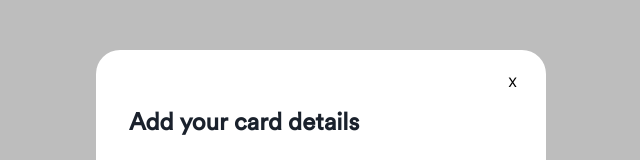
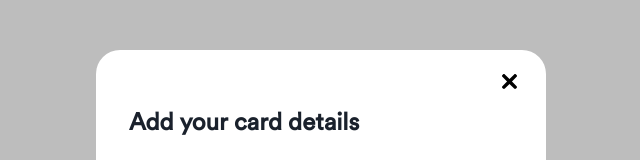
Before and after one commit to orivelton/register-payment-methods, a Next.js app: page / in a window 1280 px wide. Both pictures are taken after a click on the button "Add new card". Shown: the part 196-356 px from the top of the page, without its empty margins (319-959 px from the left). Built offline with nearby package versions, Linux system fonts and the light colour scheme.

Commit message:
chore: Close modal

```diff
--- a/src/components/Button/index.tsx
+++ b/src/components/Button/index.tsx
@@ -1,7 +1,7 @@
 import { ButtonType } from '../../interfaces'
 import styles from './Button.module.scss'
 
-export default function({
+export default function Button({
   text,
   type = "button",
   onClick,
--- a/src/components/Modal/index.tsx
+++ b/src/components/Modal/index.tsx
@@ -1,4 +1,4 @@
-import { useState } from 'react'
+import Image from 'next/image'
 import styles from './Modal.module.scss'
 
 export default function Modal({ children, handleClose }) {
@@ -6,8 +6,10 @@ export default function Modal({ children, handleClose }) {
     <>
       <div className={styles.overlay} onClick={() => { handleClose(false) }}></div>
       <div className={styles.modal}>
-      <button className={styles.modal__close} onClick={() => { handleClose(false) }}>X</button>
-        {children}
+      <button className={styles.modal__close} onClick={() => { handleClose(false) }}>
+        <Image src="/images/close.svg" alt="Close modal" width={15} height={15} />
+      </button>
+      {children}
       </div>
     </>
   )
```
Also changed, not shown: public/images/close.svg (added).
